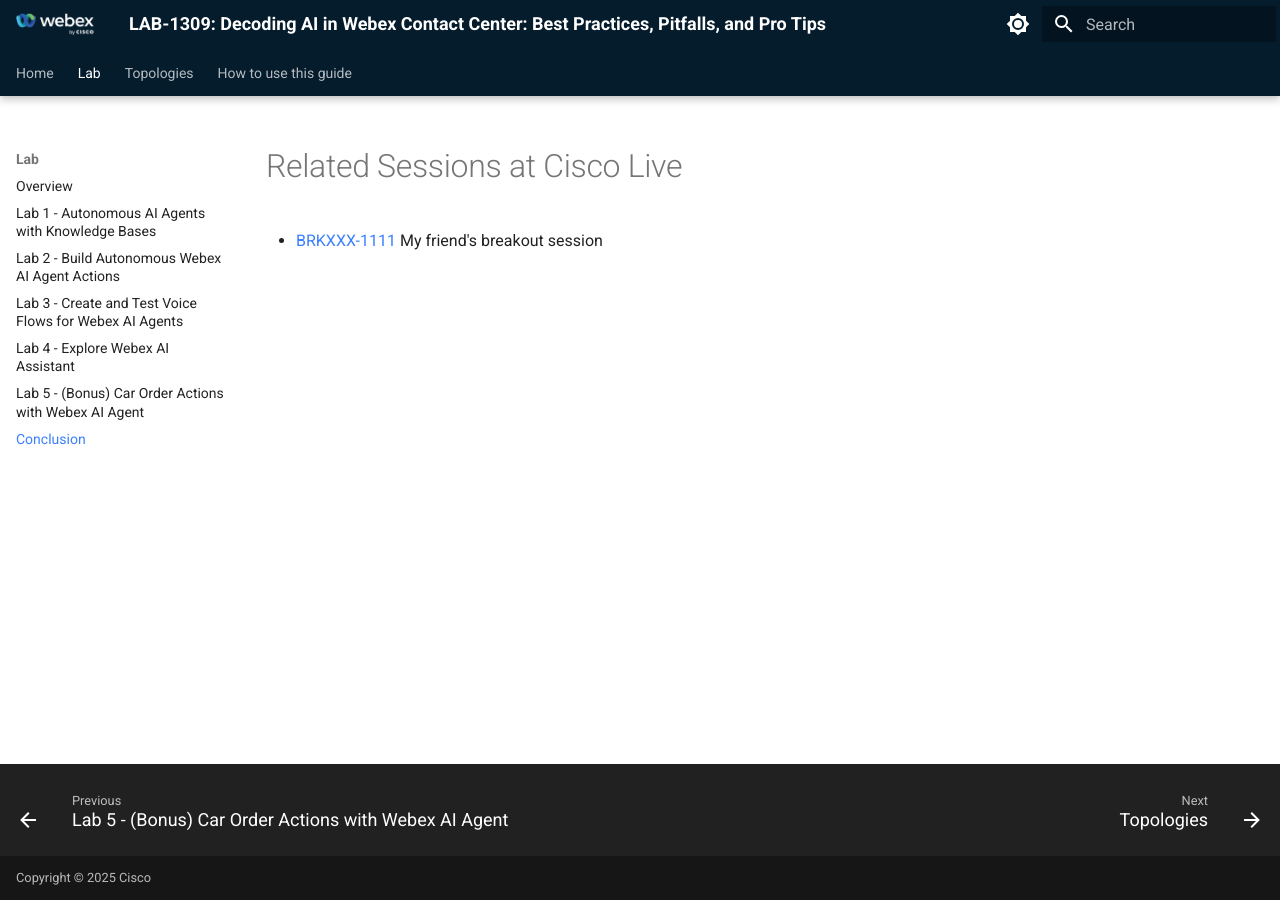
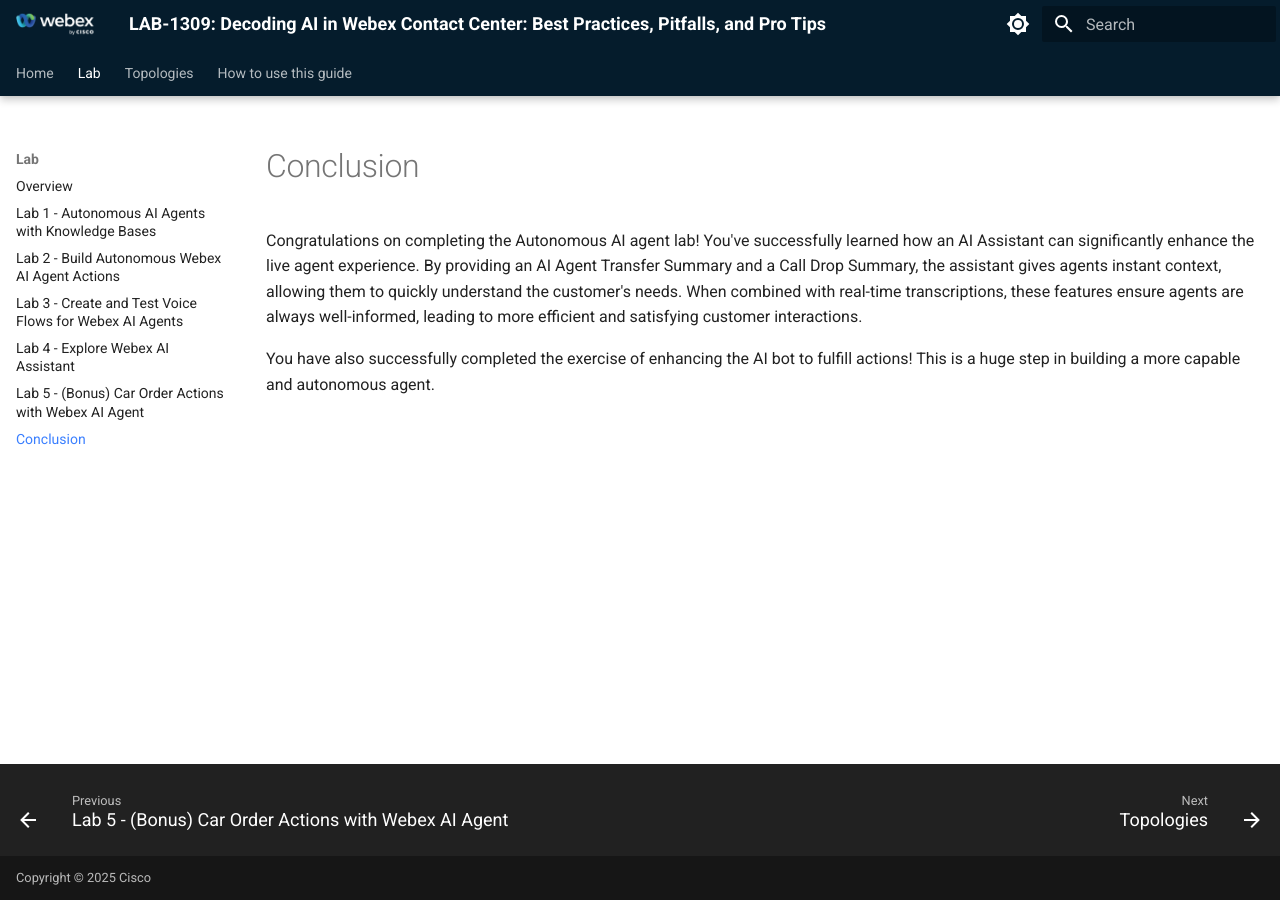
Before and after one commit to WebexCC-SA/LAB-1309, an MkDocs documentation site: the page built from docs/conclusion.md, in a window 1280 px wide. Built offline with MkDocs 1.6.1 and Material for MkDocs 9.7.7, drawn with Linux system fonts in a browser that asks for light colours.

Commit message:
Version111

```diff
--- a/docs/conclusion.md
+++ b/docs/conclusion.md
@@ -1,3 +1,5 @@
-# Related Sessions at Cisco Live
+# Conclusion
 
-- [BRKXXX-1111](https://www.ciscolive.com/global/learn/technical-education/session-catalog.html?search=BRKXXX-1111#/) My friend's breakout session
+Congratulations on completing the Autonomous AI agent lab! You've successfully learned how an AI Assistant can significantly enhance the live agent experience. By providing an AI Agent Transfer Summary and a Call Drop Summary, the assistant gives agents instant context, allowing them to quickly understand the customer's needs. When combined with real-time transcriptions, these features ensure agents are always well-informed, leading to more efficient and satisfying customer interactions.
+
+You have also successfully completed the exercise of enhancing the AI bot to fulfill actions! This is a huge step in building a more capable and autonomous agent.
```
